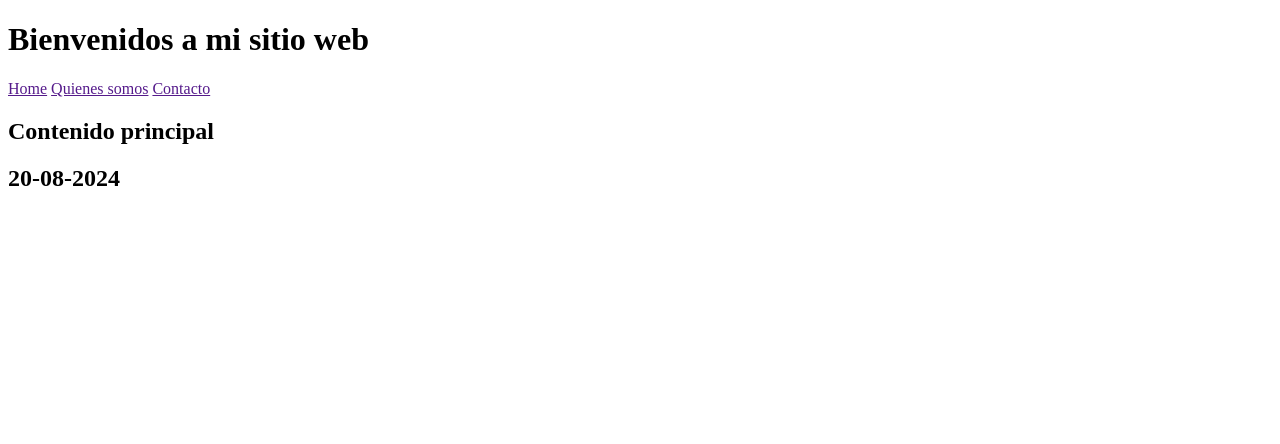
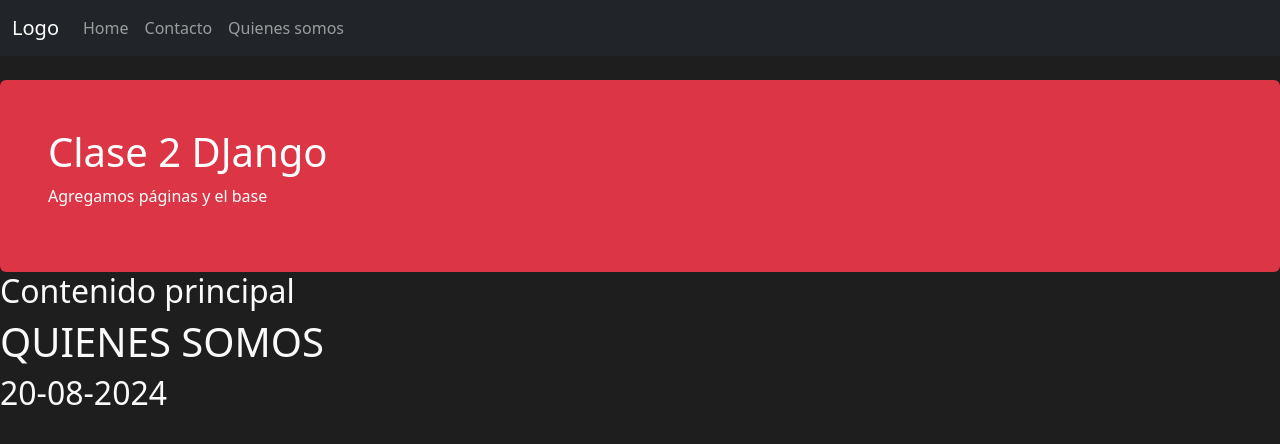
Before and after one commit to TheCatAvila/Proyecto-back-end, a Django app: template Empresa/core/templates/core/whoarewe.html in a window 1280 px wide. Shown: the top 444 px of the page. Run offline with Django 3.2, Linux system fonts and the light colour scheme; the template is opened without the code that fills it, so the values that code supplies are empty.

Commit message:
Update: Clase 2

```diff
--- /dev/null
+++ b/Empresa/core/static/core/css/style.css
@@ -0,0 +1,8 @@
+body{
+    background-color: rgb(30, 30, 30);
+    color: rgb(250, 250, 250);
+}
+
+a{
+    color: rgb(250, 250, 250);
+}
--- a/Empresa/core/templates/core/base.html
+++ b/Empresa/core/templates/core/base.html
@@ -1,17 +1,48 @@
+{% load static %}
+
 <!DOCTYPE html>
 <html lang="en">
+
 <head>
     <meta charset="UTF-8">
     <meta name="viewport" content="width=device-width, initial-scale=1.0">
     <title>Document</title>
+    <!-- Latest compiled and minified CSS -->
+    <link href="https://cdn.jsdelivr.net/npm/bootstrap@5.3.3/dist/css/bootstrap.min.css" rel="stylesheet">
+
+    <link rel="stylesheet" href="{% static 'core/css/style.css' %}">
+
+
 </head>
+
 <body>
-    <h1>Bienvenidos a mi sitio web</h1>
-    <nav>
-        <a href="">Home</a>
-        <a href="">Quienes somos</a>
-        <a href="">Contacto</a>
-    </nav>
+
+    <nav class="navbar navbar-expand-sm navbar-dark bg-dark">
+        <div class="container-fluid">
+          <a class="navbar-brand" href="javascript:void(0)">Logo</a>
+          <button class="navbar-toggler" type="button" data-bs-toggle="collapse" data-bs-target="#mynavbar">
+            <span class="navbar-toggler-icon"></span>
+          </button>
+          <div class="collapse navbar-collapse" id="mynavbar">
+            <ul class="navbar-nav me-auto">
+              <li class="nav-item">
+                <a class="nav-link" href="{% url 'index' %}">Home</a>
+              </li>
+              <li class="nav-item">
+                <a class="nav-link" href="{% url 'contacto' %}">Contacto</a>
+              </li>
+              <li class="nav-item">
+                <a class="nav-link" href="{% url 'whoarewe' %}">Quienes somos</a>
+              </li>
+            </ul>
+          </div>
+        </div>
+      </nav>
+      <div class="mt-4 p-5 bg-danger text-white rounded">
+        <h1>Clase 2 DJango</h1>
+        <p>Agregamos páginas y el base</p>
+      </div>
+
     <section>
         <h2>Contenido principal</h2>
         {% block principal %}
@@ -21,5 +52,8 @@
     <footer>
         <h2>20-08-2024</h2>
     </footer>
+    <!-- Latest compiled JavaScript -->
+    <script src="https://cdn.jsdelivr.net/npm/bootstrap@5.3.3/dist/js/bootstrap.bundle.min.js"></script>
 </body>
+
 </html>
--- a/Empresa/core/templates/core/contacto.html
+++ b/Empresa/core/templates/core/contacto.html
@@ -1,5 +1,5 @@
 {% extends 'core/base.html' %}
 {% load static %}
 {% block principal %}
-
+<h1>CONTACTO</h1>
 {% endblock %}
--- a/Empresa/core/templates/core/whoarewe.html
+++ b/Empresa/core/templates/core/whoarewe.html
@@ -1,5 +1,5 @@
 {% extends 'core/base.html' %}
 {% load static %}
 {% block principal %}
-
+<h1>QUIENES SOMOS</h1>
 {% endblock %}
--- a/Empresa/core/urls.py
+++ b/Empresa/core/urls.py
@@ -1,5 +1,8 @@
 from django.urls import path
 from .views import *
+
+
+#LAS URLS SIRVEN PARA LLAMAR A LAS PÁGINAS
 
 urlpatterns = [
     path('', index, name='index'), #PÁGINA DE INICIO
```
